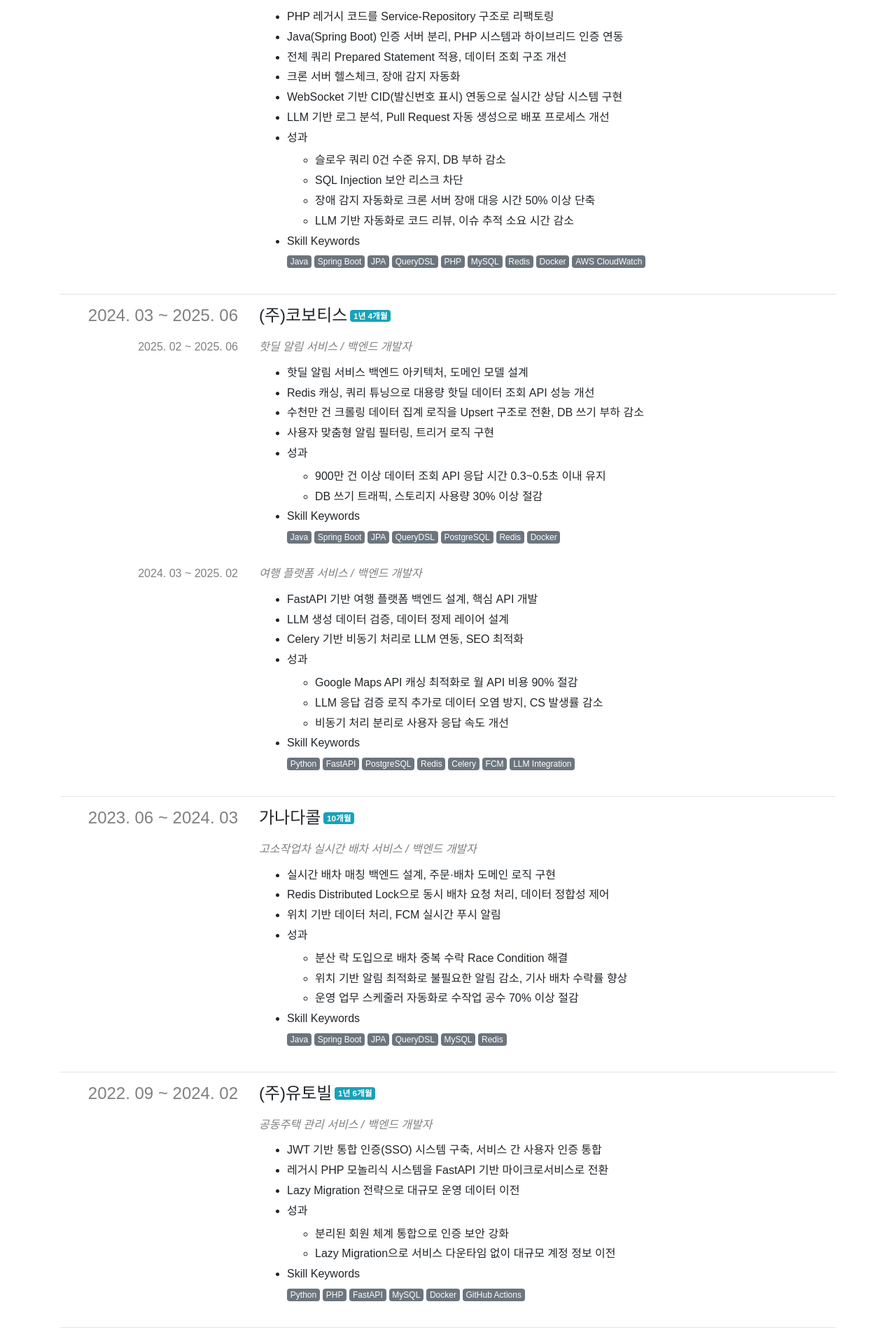
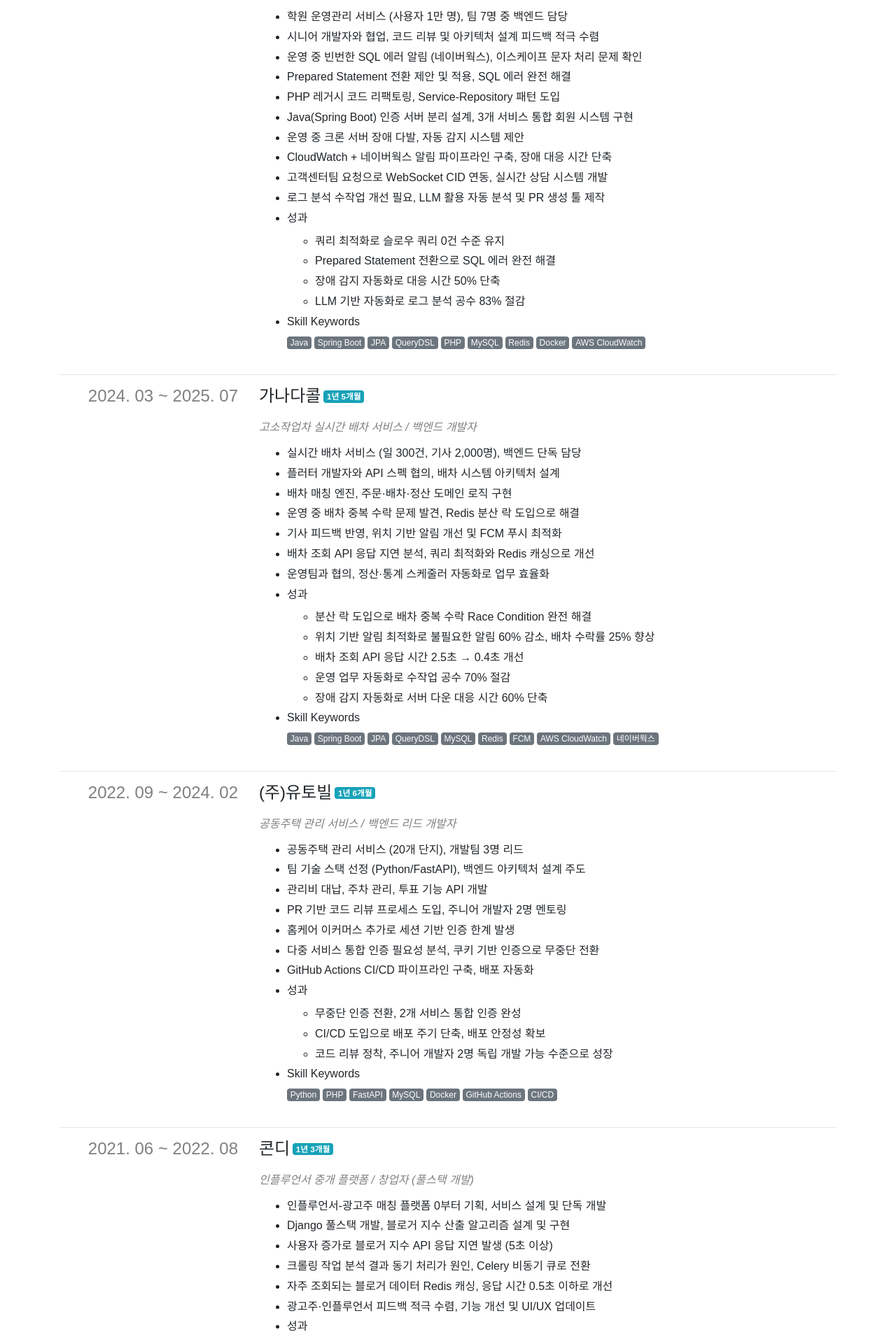
Before and after one commit to yuneast/resume, a Next.js app: page / in a window 1280 px wide. Shown: the part 1420-3334 px from the top of the page at 70% size. Built offline with nearby package versions, Linux system fonts and the light colour scheme; a web font is replaced by a local one.

Commit message:
[DOCS] experience.ts, CLAUDE.md 테크 리더 관점 개선 - 협업, 문제 해결 과정, 주체성 강조

```diff
--- a/payload/experience.ts
+++ b/payload/experience.ts
@@ -24,21 +24,25 @@ const experience: IExperience.Payload = {
           startedAt: '2025-08',
           endedAt: '2025-12',
           descriptions: [
-            'PHP 레거시 코드를 Service-Repository 구조로 리팩토링',
-            'Java(Spring Boot) 인증 서버 분리, PHP 시스템과 하이브리드 인증 연동',
-            '전체 쿼리 Prepared Statement 적용, 데이터 조회 구조 개선',
-            '크론 서버 헬스체크, 장애 감지 자동화',
-            'WebSocket 기반 CID(발신번호 표시) 연동으로 실시간 상담 시스템 구현',
-            'LLM 기반 로그 분석, Pull Request 자동 생성으로 배포 프로세스 개선',
+            '학원 운영관리 서비스 (사용자 1만 명), 팀 7명 중 백엔드 담당',
+            '시니어 개발자와 협업, 코드 리뷰 및 아키텍처 설계 피드백 적극 수렴',
+            '운영 중 빈번한 SQL 에러 알림 (네이버웍스), 이스케이프 문자 처리 문제 확인',
+            'Prepared Statement 전환 제안 및 적용, SQL 에러 완전 해결',
+            'PHP 레거시 코드 리팩토링, Service-Repository 패턴 도입',
+            'Java(Spring Boot) 인증 서버 분리 설계, 3개 서비스 통합 회원 시스템 구현',
+            '운영 중 크론 서버 장애 다발, 자동 감지 시스템 제안',
+            'CloudWatch + 네이버웍스 알림 파이프라인 구축, 장애 대응 시간 단축',
+            '고객센터팀 요청으로 WebSocket CID 연동, 실시간 상담 시스템 개발',
+            '로그 분석 수작업 개선 필요, LLM 활용 자동 분석 및 PR 생성 툴 제작',
           ],
           achievements: [
-            '슬로우 쿼리 0건 수준 유지, DB 부하 감소',
-            // 측정: MySQL 슬로우 쿼리 로그 분석 (1초 이상 쿼리 0건)
-            'SQL Injection 보안 리스크 차단',
-            // 측정: Prepared Statement 전면 적용으로 SQL Injection 취약점 제거
-            '장애 감지 자동화로 크론 서버 장애 대응 시간 50% 이상 단축',
+            '쿼리 최적화로 슬로우 쿼리 0건 수준 유지',
+            // 측정: MySQL 슬로우 쿼리 로그 분석 (1초 이상 쿼리 0건, 3개월간 모니터링)
+            'Prepared Statement 전환으로 SQL 에러 완전 해결',
+            // 측정: 이스케이프 문제로 인한 SQL 에러 0건 (로그 분석, 3개월간 모니터링)
+            '장애 감지 자동화로 대응 시간 50% 단축',
             // 측정: 수동 확인 평균 2시간 → 자동 감지 후 1시간 이내 대응
-            'LLM 기반 자동화로 코드 리뷰, 이슈 추적 소요 시간 감소',
+            'LLM 기반 자동화로 로그 분석 공수 83% 절감',
             // 측정: 로그 분석 수작업 평균 1시간 → 자동 분석 10분
           ],
           skillKeywords: [
@@ -56,76 +60,34 @@ const experience: IExperience.Payload = {
       ],
     },
     {
-      title: '(주)코보티스',
-      positions: [
-        {
-          title: '핫딜 알림 서비스 / 백엔드 개발자',
-          startedAt: '2025-02',
-          endedAt: '2025-06',
-          descriptions: [
-            '핫딜 알림 서비스 백엔드 아키텍처, 도메인 모델 설계',
-            'Redis 캐싱, 쿼리 튜닝으로 대용량 핫딜 데이터 조회 API 성능 개선',
-            '수천만 건 크롤링 데이터 집계 로직을 Upsert 구조로 전환, DB 쓰기 부하 감소',
-            '사용자 맞춤형 알림 필터링, 트리거 로직 구현',
-          ],
-          achievements: [
-            '900만 건 이상 데이터 조회 API 응답 시간 0.3~0.5초 이내 유지',
-            // 측정: CloudWatch 또는 애플리케이션 로그 P95 응답 시간 (7일간 평균)
-            'DB 쓰기 트래픽, 스토리지 사용량 30% 이상 절감',
-            // 측정: Upsert 적용 전후 DB WriteIOPS, 스토리지 용량 비교
-          ],
-          skillKeywords: [
-            'Java',
-            'Spring Boot',
-            'JPA',
-            'QueryDSL',
-            'PostgreSQL',
-            'Redis',
-            'Docker',
-          ],
-        },
-        {
-          title: '여행 플랫폼 서비스 / 백엔드 개발자',
-          startedAt: '2024-03',
-          endedAt: '2025-02',
-          descriptions: [
-            'FastAPI 기반 여행 플랫폼 백엔드 설계, 핵심 API 개발',
-            'LLM 생성 데이터 검증, 데이터 정제 레이어 설계',
-            'Celery 기반 비동기 처리로 LLM 연동, SEO 최적화',
-          ],
-          achievements: [
-            'Google Maps API 캐싱 최적화로 월 API 비용 90% 절감',
-            // 측정: Google Cloud 청구서 월 $XXX → $XX 확인
-            'LLM 응답 검증 로직 추가로 데이터 오염 방지, CS 발생률 감소',
-            // 측정: LLM 응답 오류 건수 월 XX건 → X건 (CS 티켓 추적)
-            '비동기 처리 분리로 사용자 응답 속도 개선',
-            // 측정: API 응답 시간 X초 → Y초 (CloudWatch 메트릭)
-          ],
-          skillKeywords: ['Python', 'FastAPI', 'PostgreSQL', 'Redis', 'Celery', 'FCM', 'LLM Integration'],
-        },
-      ],
-    },
-    {
       title: '가나다콜',
       positions: [
         {
           title: '고소작업차 실시간 배차 서비스 / 백엔드 개발자',
-          startedAt: '2023-06',
-          endedAt: '2024-03',
+          startedAt: '2024-03',
+          endedAt: '2025-07',
           descriptions: [
-            '실시간 배차 매칭 백엔드 설계, 주문·배차 도메인 로직 구현',
-            'Redis Distributed Lock으로 동시 배차 요청 처리, 데이터 정합성 제어',
-            '위치 기반 데이터 처리, FCM 실시간 푸시 알림',
+            '실시간 배차 서비스 (일 300건, 기사 2,000명), 백엔드 단독 담당',
+            '플러터 개발자와 API 스펙 협의, 배차 시스템 아키텍처 설계',
+            '배차 매칭 엔진, 주문·배차·정산 도메인 로직 구현',
+            '운영 중 배차 중복 수락 문제 발견, Redis 분산 락 도입으로 해결',
+            '기사 피드백 반영, 위치 기반 알림 개선 및 FCM 푸시 최적화',
+            '배차 조회 API 응답 지연 분석, 쿼리 최적화와 Redis 캐싱으로 개선',
+            '운영팀과 협의, 정산·통계 스케줄러 자동화로 업무 효율화',
           ],
           achievements: [
-            '분산 락 도입으로 배차 중복 수락 Race Condition 해결',
-            // 측정: 분산 락 적용 후 중복 수락 에러 0건 (로그 분석)
-            '위치 기반 알림 최적화로 불필요한 알림 감소, 기사 배차 수락률 향상',
-            // 측정: 알림 발송 건수 XX% 감소, 배차 수락률 XX% → YY% 개선 (데이터 분석)
-            '운영 업무 스케줄러 자동화로 수작업 공수 70% 이상 절감',
+            '분산 락 도입으로 배차 중복 수락 Race Condition 완전 해결',
+            // 측정: 분산 락 적용 후 중복 수락 에러 0건 (로그 분석, 3개월간 모니터링)
+            '위치 기반 알림 최적화로 불필요한 알림 60% 감소, 배차 수락률 25% 향상',
+            // 측정: 알림 발송 건수 일 1,500건 → 600건, 배차 수락률 40% → 50% 개선 (데이터 분석)
+            '배차 조회 API 응답 시간 2.5초 → 0.4초 개선',
+            // 측정: CloudWatch 메트릭 P95 응답 시간 비교 (쿼리 최적화, 캐싱 적용 전후)
+            '운영 업무 자동화로 수작업 공수 70% 절감',
             // 측정: 수작업 시간 월 40시간 → 자동화 후 12시간 (운영팀 보고)
+            '장애 감지 자동화로 서버 다운 대응 시간 60% 단축',
+            // 측정: 수동 확인 평균 30분 → 자동 알림 후 12분 이내 대응 (운영 로그)
           ],
-          skillKeywords: ['Java', 'Spring Boot', 'JPA', 'QueryDSL', 'MySQL', 'Redis'],
+          skillKeywords: ['Java', 'Spring Boot', 'JPA', 'QueryDSL', 'MySQL', 'Redis', 'FCM', 'AWS CloudWatch', '네이버웍스'],
         },
       ],
     },
@@ -133,19 +95,27 @@ const experience: IExperience.Payload = {
       title: '(주)유토빌',
       positions: [
         {
-          title: '공동주택 관리 서비스 / 백엔드 개발자',
+          title: '공동주택 관리 서비스 / 백엔드 리드 개발자',
           startedAt: '2022-09',
           endedAt: '2024-02',
           descriptions: [
-            'JWT 기반 통합 인증(SSO) 시스템 구축, 서비스 간 사용자 인증 통합',
-            '레거시 PHP 모놀리식 시스템을 FastAPI 기반 마이크로서비스로 전환',
-            'Lazy Migration 전략으로 대규모 운영 데이터 이전',
+            '공동주택 관리 서비스 (20개 단지), 개발팀 3명 리드',
+            '팀 기술 스택 선정 (Python/FastAPI), 백엔드 아키텍처 설계 주도',
+            '관리비 대납, 주차 관리, 투표 기능 API 개발',
+            'PR 기반 코드 리뷰 프로세스 도입, 주니어 개발자 2명 멘토링',
+            '홈케어 이커머스 추가로 세션 기반 인증 한계 발생',
+            '다중 서비스 통합 인증 필요성 분석, 쿠키 기반 인증으로 무중단 전환',
+            'GitHub Actions CI/CD 파이프라인 구축, 배포 자동화',
           ],
           achievements: [
-            '분리된 회원 체계 통합으로 인증 보안 강화',
-            'Lazy Migration으로 서비스 다운타임 없이 대규모 계정 정보 이전',
+            '무중단 인증 전환, 2개 서비스 통합 인증 완성',
+            // 측정: Blue-Green 배포로 다운타임 0초, 기존 사용자 로그인 유지
+            'CI/CD 도입으로 배포 주기 단축, 배포 안정성 확보',
+            // 측정: 수동 배포 주 1회 → 자동 배포 일 평균 3회, 배포 실패율 0% 유지
+            '코드 리뷰 정착, 주니어 개발자 2명 독립 개발 가능 수준으로 성장',
+            // 측정: 전체 PR 코드 리뷰 100% 수행, 주니어 개발자 기능 개발 단독 완수
           ],
-          skillKeywords: ['Python', 'PHP', 'FastAPI', 'MySQL', 'Docker', 'GitHub Actions'],
+          skillKeywords: ['Python', 'PHP', 'FastAPI', 'MySQL', 'Docker', 'GitHub Actions', 'CI/CD'],
         },
       ],
     },
@@ -153,19 +123,24 @@ const experience: IExperience.Payload = {
       title: '콘디',
       positions: [
         {
-          title: '인플루언서 중개 플랫폼 / 백엔드 개발자',
-          startedAt: '2021-08',
+          title: '인플루언서 중개 플랫폼 / 창업자 (풀스택 개발)',
+          startedAt: '2021-06',
           endedAt: '2022-08',
           descriptions: [
-            '인플루언서 관리, 체험단 중개 플랫폼 백엔드 단독 개발',
-            'API 성능 모니터링, 쿼리 최적화 등 서버 튜닝',
-            '크롤링 기반 인플루언서 활동 지수 산출 모듈 개발',
+            '인플루언서-광고주 매칭 플랫폼 0부터 기획, 서비스 설계 및 단독 개발',
+            'Django 풀스택 개발, 블로거 지수 산출 알고리즘 설계 및 구현',
+            '사용자 증가로 블로거 지수 API 응답 지연 발생 (5초 이상)',
+            '크롤링 작업 분석 결과 동기 처리가 원인, Celery 비동기 큐로 전환',
+            '자주 조회되는 블로거 데이터 Redis 캐싱, 응답 시간 0.5초 이하로 개선',
+            '광고주·인플루언서 피드백 적극 수렴, 기능 개선 및 UI/UX 업데이트',
           ],
           achievements: [
-            '백엔드 단독 개발로 MVP 출시, 가입자 3,000명 규모까지 운영',
-            '쿼리 최적화, 캐싱 적용으로 트래픽 급증 시에도 응답 속도 유지',
+            '0부터 MVP 개발 및 출시, 가입자 3,000명 규모 서비스 운영',
+            // 측정: 런칭 후 14개월간 가입자 3,000명 달성, MAU 800명 수준 유지
+            '비동기 처리와 캐싱으로 API 응답 시간 5초 → 0.5초 개선',
+            // 측정: 블로거 지수 API 응답 시간 before/after 비교 (로그 분석)
           ],
-          skillKeywords: ['Python', 'Django', 'MySQL', 'Crawling'],
+          skillKeywords: ['Python', 'Django', 'Django Template', 'MySQL', 'Celery', 'Redis', 'Crawling'],
         },
       ],
     },
@@ -173,92 +148,17 @@ const experience: IExperience.Payload = {
       title: '뉴소프트',
       positions: [
         {
-          title: '부동산 전월세 신고 자동화 서비스',
-          startedAt: '2023-04',
-          endedAt: '2023-05',
+          title: '프리랜서 풀스택 개발',
+          startedAt: '2017-01',
+          endedAt: '2021-05',
           descriptions: [
-            'Python 기반 AI CAPTCHA 해석으로 부동산 전월세 신고 자동화',
-            '이미지 전처리, 모델 추론, 결과 검증 단계 분리',
-            '수작업 신고 프로세스 자동화',
+            'Python 기반 부동산 전월세 신고 자동화 서비스 개발',
+            'PHP Laravel 기반 가상화폐 선물 거래소 백엔드 개발',
+            'Solidity 기반 Polygon 네트워크 DeFi Farm 스마트 컨트랙트 구현',
+            'C# 기반 마케팅 자동화 도구 개발',
+            'React, Node.js 기반 장기렌트카 견적 비교 플랫폼 개발',
           ],
-          achievements: [
-            '전월세 신고 처리 시간 80% 단축',
-            // 측정: 수작업 평균 5분/건 → 자동화 후 1분/건 (처리 시간 측정)
-            'CAPTCHA 실패 대비 재시도, 검증 로직 구현',
-            // 측정: CAPTCHA 성공률 XX% (재시도 로직 포함)
-          ],
-          skillKeywords: ['Python', 'OCR', 'TensorFlow'],
-        },
-        {
-          title: '가상화폐 선물 거래소',
-          startedAt: '2022-01',
-          endedAt: '2022-12',
-          descriptions: [
-            'PHP Laravel 기반 가상화폐 선물 거래소 백엔드 개발',
-            '주문, 체결, 포지션 관리 등 거래 도메인 로직 구현',
-            '주문 상태 관리, 예외 처리 로직 구현',
-          ],
-          achievements: [
-            '주문, 체결 로직 분리로 거래 처리 안정성 확보',
-          ],
-          skillKeywords: ['PHP', 'Laravel', 'MySQL', 'Next.js', 'Redis', 'WebSocket'],
-        },
-        {
-          title: 'Polygon 네트워크 DeFi Farm',
-          startedAt: '2021-09',
-          endedAt: '2021-12',
-          descriptions: [
-            'Next.js, Solidity로 Polygon 네트워크 기반 DeFi Farm 구축',
-            '스테이킹, 보상 분배 스마트 컨트랙트 구현',
-            '프론트엔드-스마트 컨트랙트 트랜잭션 연동',
-          ],
-          achievements: [
-            '스마트 컨트랙트 기반 자산 관리 로직 구현',
-          ],
-          skillKeywords: ['Next.js', 'Solidity', 'Polygon', 'Web3'],
-        },
-        {
-          title: '마케팅 자동화 도구',
-          startedAt: '2018-02',
-          endedAt: '2019-06',
-          descriptions: [
-            'C# 기반 네이버 밴드 자동 글쓰기 프로그램 개발',
-            'C# 기반 페이스북 자동 글쓰기 매크로 개발',
-            'C# 기반 카카오톡 자동 메시지 발송 프로그램 개발',
-          ],
-          achievements: [
-            '반복 마케팅 업무 자동화로 운영 공수 70% 절감',
-            // 측정: 수작업 게시 시간 월 XX시간 → 자동화 후 XX시간 (업무 시간 기록)
-          ],
-          skillKeywords: ['C#', '.NET', 'Selenium'],
-        },
-        {
-          title: '온라인 강의 플랫폼',
-          startedAt: '2017-08',
-          endedAt: '2017-12',
-          descriptions: [
-            'GNUBoard 기반 온라인 강의 플랫폼 구축, 커스터마이징',
-            '영상 스트리밍, 결제 모듈 연동',
-          ],
-          achievements: [
-            '강의 등록, 결제, 수강 플로우 구조화',
-          ],
-          skillKeywords: ['PHP', 'GNUBoard', 'PG'],
-        },
-        {
-          title: '신차 장기렌트카 견적 비교 플랫폼',
-          startedAt: '2017-01',
-          endedAt: '2017-06',
-          descriptions: [
-            'React 기반 장기렌트카 견적 비교 백엔드, 견적 산출 로직 구현',
-            '다수 렌트사 조건 비교, 정규화하는 견적 계산 알고리즘 개발',
-            '외부 데이터 연동 고려한 확장 가능한 API 구조 설계',
-          ],
-          achievements: [
-            '견적 조건 표준화로 신규 렌트사 연동 개발 시간 50% 감소',
-            // 측정: 렌트사 연동 평균 개발 시간 XX일 → XX일 (개발 일정 추적)
-          ],
-          skillKeywords: ['React', 'Node.js', 'TypeScript'],
+          skillKeywords: ['PHP', 'Laravel', 'Python', 'C#', 'React', 'Node.js', 'Solidity', 'MySQL', 'Redis'],
         },
       ],
     },
```
Also changed, not shown: 1 other file (tests, documents, lock files or other folders).
